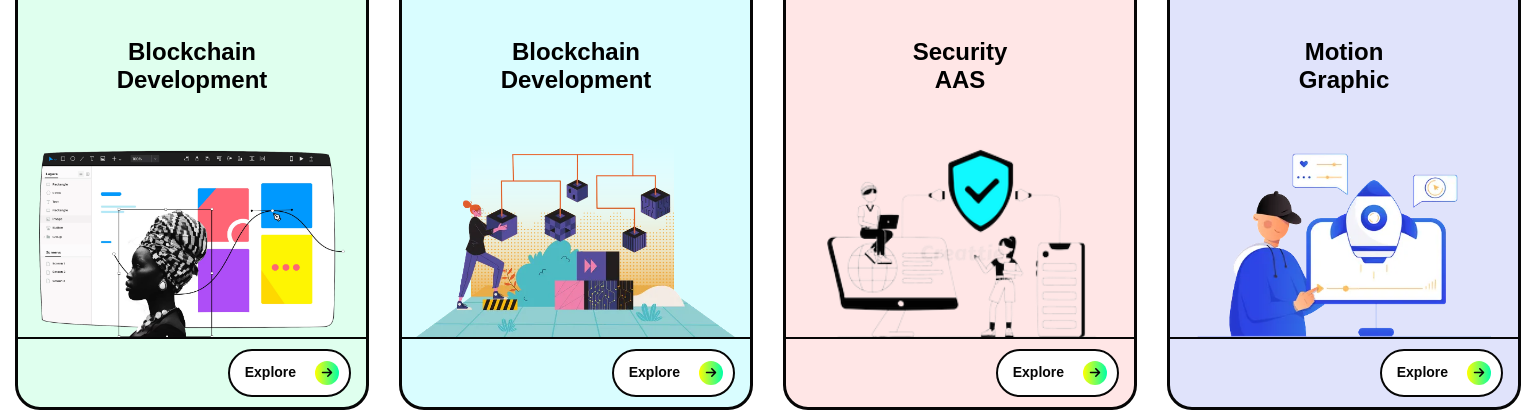
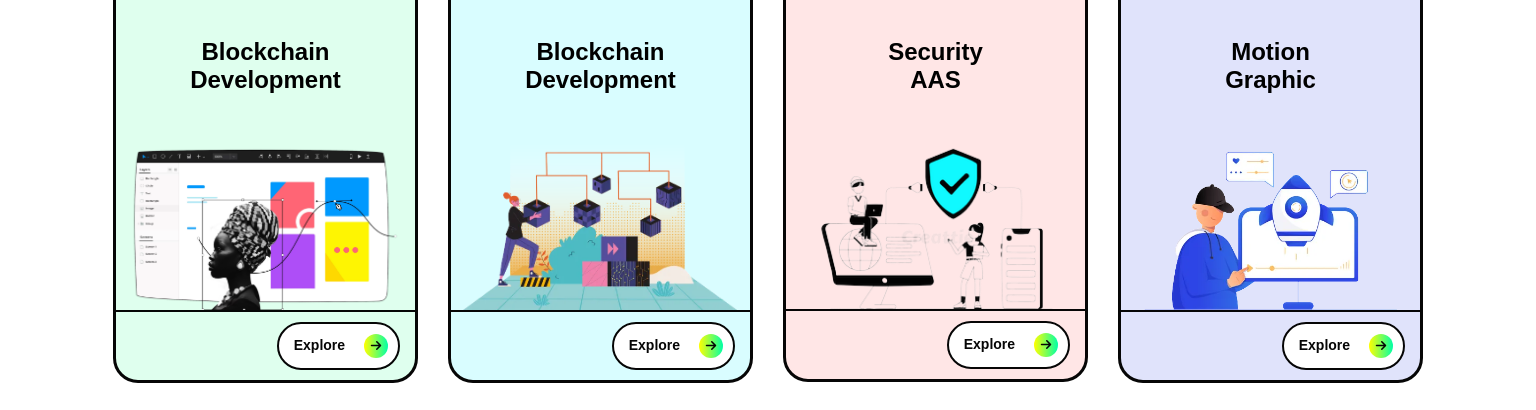
Before and after one commit to GotiJemish/Assignment, a plain HTML site: page index.html in a window 1536 px wide. Shown: the part 738-1148 px from the top of the page. Drawn offline with Linux system fonts and the light colour scheme.

Commit message:
Update media.css

```diff
--- a/assets/css/media.css
+++ b/assets/css/media.css
@@ -1,3 +1,10 @@
+/* Responsive media query for devices with min-width of 1399px */
+@media (min-width:1399px) {
+    .container{
+        max-width: 1340px;
+    }
+  }
+
 /* Responsive media query for devices with max-width of 1399px */
 @media (max-width:1399px) {
   .container{
```
